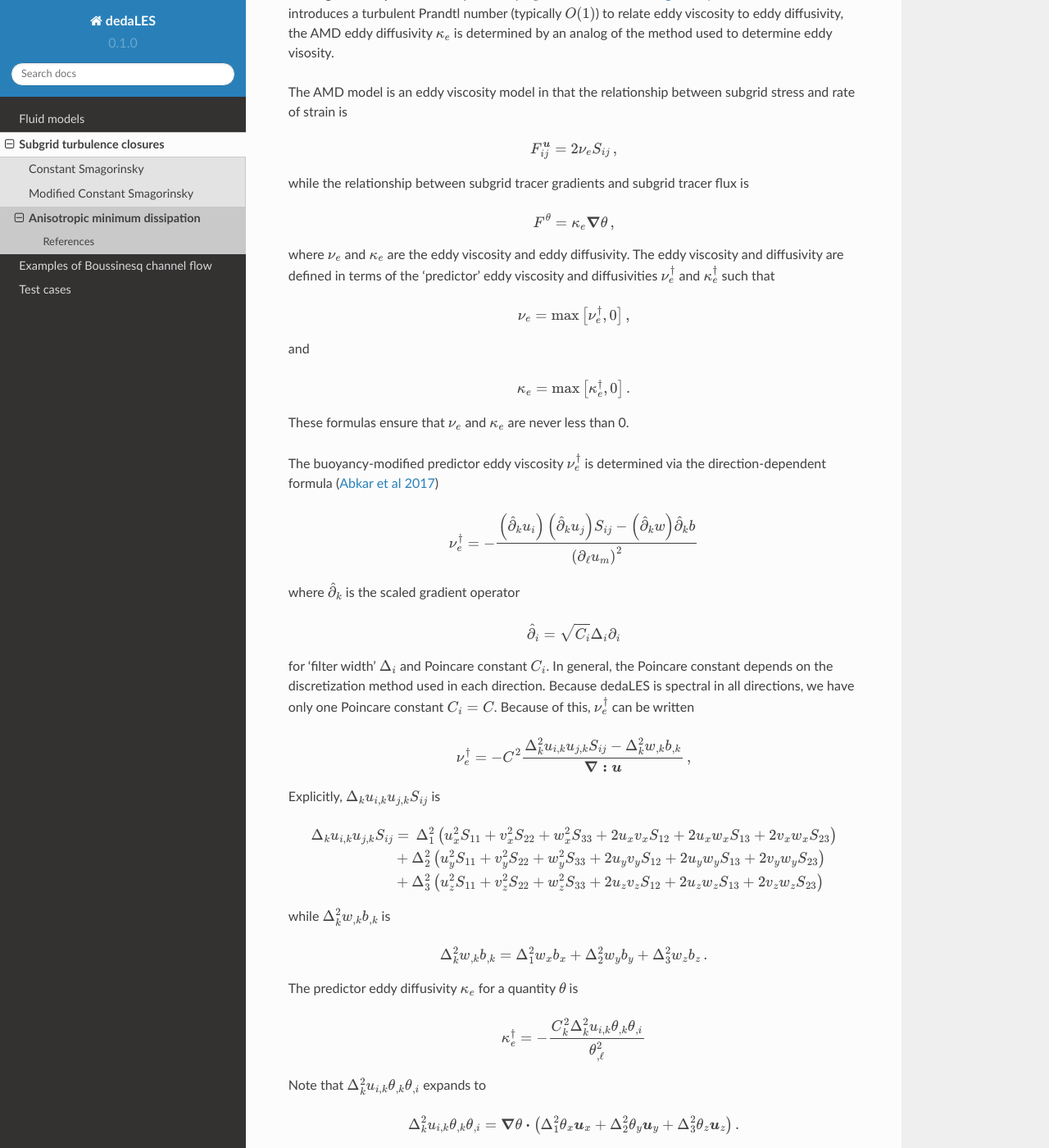
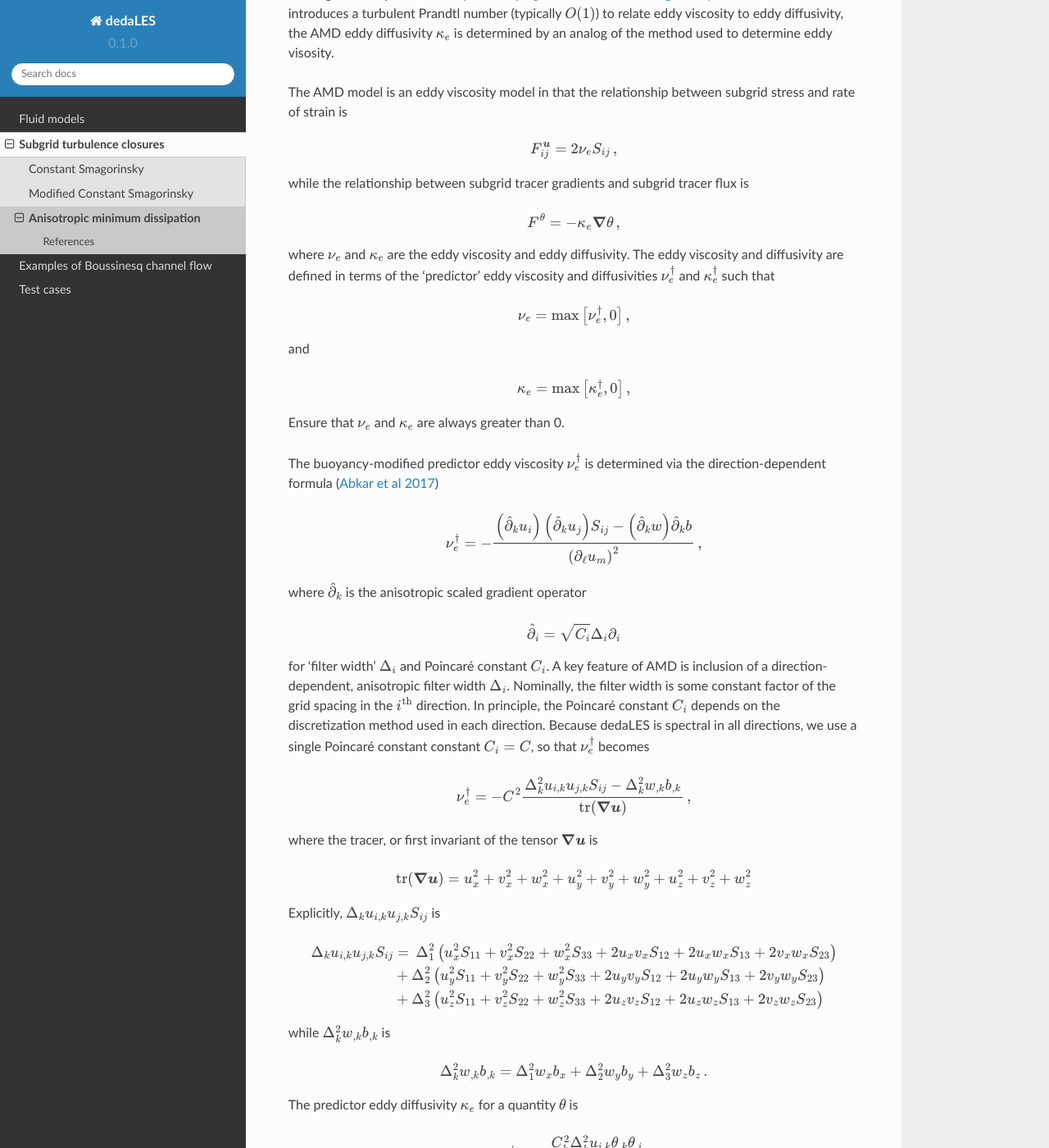
Before and after one commit to glwagner/dedaLES, a Sphinx documentation site: the page built from docs/source/closures/anisotropic_minimum_dissipation.rst, in a window 1280 px wide and 1400 px high, scrolled down 313 px. Shown: the whole window at 82% size. Built offline with Sphinx 7.4.7 and the Read the Docs theme 2.0.0, drawn with Linux system fonts in a browser that asks for light colours.

Commit message:
Bug fix, max function, and docs update

```diff
--- a/docs/source/closures/anisotropic_minimum_dissipation.rst
+++ b/docs/source/closures/anisotropic_minimum_dissipation.rst
@@ -37,7 +37,7 @@ while the relationship between subgrid tracer gradients and subgrid tracer flux
 
 .. math::
 
-    F^\theta = \kappa_e \bnabla \theta \c
+    F^\theta = -\kappa_e \bnabla \theta \c
 
 where :math:`\nu_e` and :math:`\kappa_e` are the eddy viscosity and eddy diffusivity.
 The eddy viscosity and diffusivity are defined in terms of the 'predictor' eddy viscosity
@@ -51,9 +51,9 @@ and
 
 .. math::
 
-    \kappa_e = \r{max} \left [ \kappa_e^\dagger, 0 \right ] \p
+    \kappa_e = \r{max} \left [ \kappa_e^\dagger, 0 \right ] \c
 
-These formulas ensure that :math:`\nu_e` and :math:`\kappa_e` are never less than 0.
+Ensure that :math:`\nu_e` and :math:`\kappa_e` are always greater than 0.
 
 The buoyancy-modified predictor eddy viscosity :math:`\nu_e^\dagger`
 is determined via the direction-dependent formula (`Abkar et al 2017`_)
@@ -62,24 +62,33 @@ is determined via the direction-dependent formula (`Abkar et al 2017`_)
 
     \nu_e^\dagger = - \frac{ \left ( \hat{\d}_k  u_i \right ) \left ( \hat{\d}_k  u_j \right )  S_{ij}
                                 - \left ( \hat{\d}_k  w \right ) \hat{\d}_k  b}
-                           {\left ( \d_{\ell}  u_m\right )^2}
+                           {\left ( \d_{\ell}  u_m\right )^2} \c
 
 
-where :math:`\hat{\d}_k` is the scaled gradient operator
+where :math:`\hat{\d}_k` is the anisotropic scaled gradient operator
 
 .. math::
 
     \hat{\d}_i = \sqrt{C_i} \Delta_i \d_i
 
-for 'filter width' :math:`\Delta_i` and Poincare constant :math:`C_i`. In general,
-the Poincare constant depends on the discretization method used in each direction.
-Because dedaLES is spectral in all directions, we have only one Poincare
-constant :math:`C_i = C`. Because of this, :math:`\nu_e^\dagger` can be written
+for 'filter width' :math:`\Delta_i` and Poincaré constant :math:`C_i`.
+A key feature of AMD is inclusion of a direction-dependent, anisotropic filter
+width :math:`\Delta_i`. Nominally, the filter width is some constant factor of the
+grid spacing in the :math:`i^{\r{th}}` direction. In principle, the Poincaré constant
+:math:`C_i` depends on the discretization method used in each direction.
+Because dedaLES is spectral in all directions, we use a single Poincaré constant
+constant :math:`C_i = C`, so that :math:`\nu_e^\dagger` becomes
 
 .. math::
 
     \nu_e^\dagger = - C^2 \frac{ \Delta_k^2 u_{i,k} u_{j,k} S_{ij}
-                        - \Delta_k^2 w_{,k} b_{,k}}{\bnabla \b{:} \bu} \c
+                        - \Delta_k^2 w_{,k} b_{,k}}{\r{tr}(\bnabla \bu)} \c
+
+where the tracer, or first invariant of the tensor :math:`\bnabla \bu` is
+
+.. math::
+
+    \r{tr}(\bnabla \bu) = u_x^2 + v_x^2 + w_x^2 + u_y^2 + v_y^2 + w_y^2 + u_z^2 + v_z^2 + w_z^2
 
 Explicitly, :math:`\Delta_k u_{i,k} u_{j,k} S_{ij}` is
 
```
Also changed, not shown: 1 other file.
